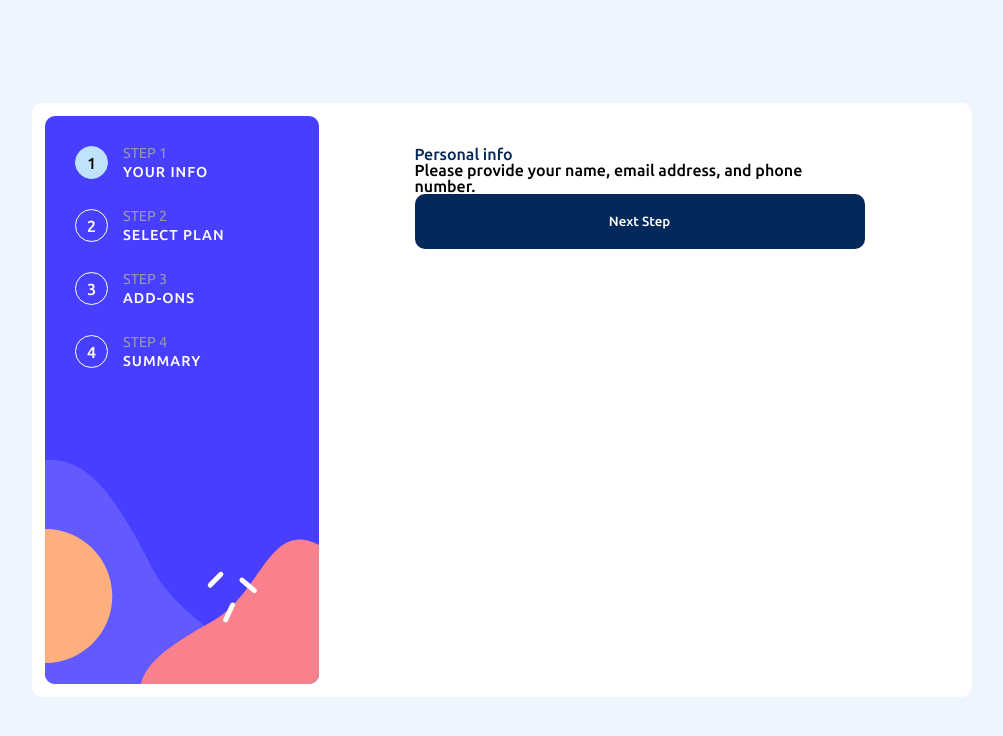
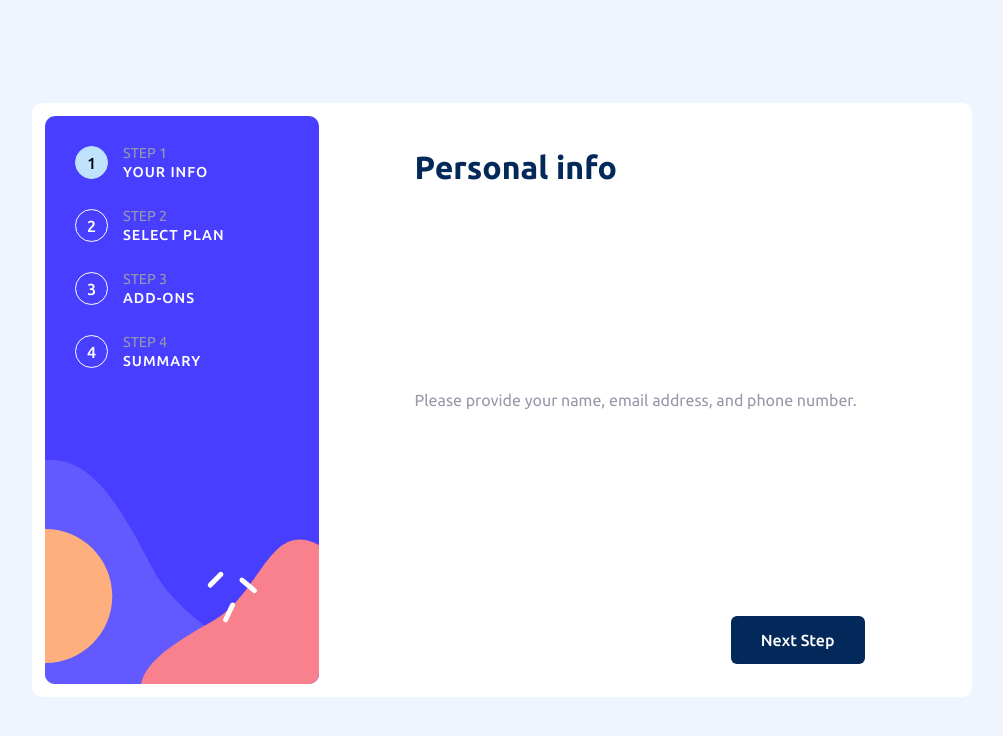
Before and after one commit to EscapismValery/multi-step-form, a React (Create React App) app: page / in a window 1280 px wide. Shown: the top 736 px of the page, without its empty margins (138-1141 px from the left). Built offline with nearby package versions, Linux system fonts and the light colour scheme.

Commit message:
декомпозиция заголовка и текста каждого шага, стилизация кнопок и текста

```diff
--- a/src/App.scss
+++ b/src/App.scss
@@ -69,8 +69,9 @@
 .form {
 	display: flex;
 	flex-direction: column;
+	justify-content: space-between;
 	width: 450px;
-	margin: 30px auto;
+	margin: 20px auto;
 	&-finish {
 		width: 100%;
 		height: 100%;
@@ -79,31 +80,43 @@
 		justify-content: center;
 		align-items: center;
 		gap: 20px;
+		&__text {
+			text-align: center;
+		}
+	}
 	&__title {
 		margin-top: 15px;
 		font-family: Ubuntu-Bold;
 		font-size: 32px;
+		color:#03295A;
 	}
 	&__text {
-			text-align: center;
 		color: #9699AB;
 		font-family: Ubuntu-Regular;
 		font-size: 16px;
 		line-height: 1.5;
 	}
 }
-	&__title {
-		color:#03295A;
+.buttons {
+	width: 100%;
+	display: flex;
+	justify-content: space-between;
+	& button {
+		font-size: 16px;
 	}
 }
 .button {
-	padding: 20px 50px;
-	border-radius: 10px;
+	padding: 15px 30px;
+	border-radius: 6px;
 	color: #fff;
 }
 .next-button {
 	background-color: #03295A;
 }
+.prev-button {
+	background: transparent;
+	color: #9699AB;
+}
 .confirm-button {
 	background-color: #483EFF;
 }
--- a/src/components/Finish.jsx
+++ b/src/components/Finish.jsx
@@ -9,7 +9,7 @@ const Finish = () => {
 				<div className='form-finish'>
 					<svg xmlns="http://www.w3.org/2000/svg" width="80" height="80" viewBox="0 0 80 80"><g fill="none"><circle cx="40" cy="40" r="40" fill="#F9818E" /><path fill="#E96170" d="M48.464 79.167c.768-.15 1.53-.321 2.288-.515a40.04 40.04 0 0 0 3.794-1.266 40.043 40.043 0 0 0 3.657-1.63 40.046 40.046 0 0 0 12.463-9.898A40.063 40.063 0 0 0 78.3 51.89c.338-1.117.627-2.249.867-3.391L55.374 24.698a21.6 21.6 0 0 0-15.332-6.365 21.629 21.629 0 0 0-15.344 6.365c-8.486 8.489-8.486 22.205 0 30.694l23.766 23.775Z" /><path fill="#FFF" d="M40.003 18.333a21.58 21.58 0 0 1 15.31 6.351c8.471 8.471 8.471 22.158 0 30.63-8.47 8.47-22.156 8.47-30.627 0-8.47-8.472-8.47-22.159 0-30.63a21.594 21.594 0 0 1 15.317-6.35Zm9.865 15c-.316.028-.622.15-.872.344l-12.168 9.13-5.641-5.642c-1.224-1.275-3.63 1.132-2.356 2.356l6.663 6.663c.56.56 1.539.63 2.173.156l13.326-9.995c1.122-.816.43-2.993-.956-3.013a1.666 1.666 0 0 0-.17 0Z" /></g></svg>
 					<h3 className='form__title form-finish__title'>Thank you!</h3>
-					<p className='form-finish__text'>Thanks for confirming your subscription! We hope you have fun
+					<p className='form__text form-finish__text'>Thanks for confirming your subscription! We hope you have fun
 						using our platform. If you ever need support, please feel free
 						to email us at support@loremgaming.com.</p>
 				</div>
--- a/src/components/MyForm.jsx
+++ b/src/components/MyForm.jsx
@@ -1,8 +1,10 @@
 import React from 'react';
 
-const MyForm = ({ children }) => {
+const MyForm = ({ children, ...props }) => {
 	return (
 		<div className="form">
+			<h2 className='form__title'>{props.title}</h2>
+			<p className='form__text'>{props.description}</p>
 			{children}
 		</div>
 	)
--- a/src/components/Result.jsx
+++ b/src/components/Result.jsx
@@ -15,9 +15,10 @@ const Result = () => {
 	}
 	return (
 		<CardForm active={4}>
-			<MyForm>
-				<h2>Finishing up</h2>
-				<p>Double-check everything looks OK before confirming.</p>
+			<MyForm
+				title={"Finishing up"}
+				description={"Double-check everything looks OK before confirming."}
+			>
 				<div className="buttons">
 					<PrevButton onClick={PrevStep}>Go Back</PrevButton>
 					<NextButton classes="confirm-button" onClick={NextStep}>Confirm</NextButton>
--- a/src/components/Step1.jsx
+++ b/src/components/Step1.jsx
@@ -12,10 +12,14 @@ const Step1 = () => {
 	}
 	return (
 		<CardForm active={1}>
-			<MyForm>
-				<h2 className='form__title'>Personal info</h2>
-				<p className='form__text'>Please provide your name, email address, and phone number.</p>
-				<NextButton classes="next-button" onClick={NextStep}>Next Step</NextButton>
+			<MyForm
+				title={"Personal info"}
+				description={"Please provide your name, email address, and phone number."}
+			>
+				<div className="buttons">
+					<button disabled style={{ opacity: "0" }}></button>
+					<NextButton classes="next-button" onClick={NextStep}>Next Step</NextButton>
+				</div>
 			</MyForm>
 		</CardForm>
 	)
--- a/src/components/Step2.jsx
+++ b/src/components/Step2.jsx
@@ -15,9 +15,10 @@ const Step2 = () => {
 	}
 	return (
 		<CardForm active={2}>
-			<MyForm>
-				<h2>Select your plan</h2>
-				<p>You have the option of monthly or yearly billing.</p>
+			<MyForm
+				title={"Select your plan"}
+				description={"You have the option of monthly or yearly billing."}
+			>
 				<div className="buttons">
 					<PrevButton onClick={PrevStep}>Go Back</PrevButton>
 					<NextButton classes="next-button" onClick={NextStep}>Next Step</NextButton>
--- a/src/components/Step3.jsx
+++ b/src/components/Step3.jsx
@@ -15,9 +15,10 @@ const Step3 = () => {
 	}
 	return (
 		<CardForm active={3}>
-			<MyForm>
-				<h2>Pick add-ons</h2>
-				<p>Add-ons help enhance your gaming experience.</p>
+			<MyForm
+				title={"Pick add-ons"}
+				description={"Add-ons help enhance your gaming experience."}
+			>
 				<div className="buttons">
 					<PrevButton onClick={PrevStep}>Go Back</PrevButton>
 					<NextButton classes="next-button" onClick={NextStep}>Next Step</NextButton>
```
Lines whose indentation alone changed are shown as unchanged.
